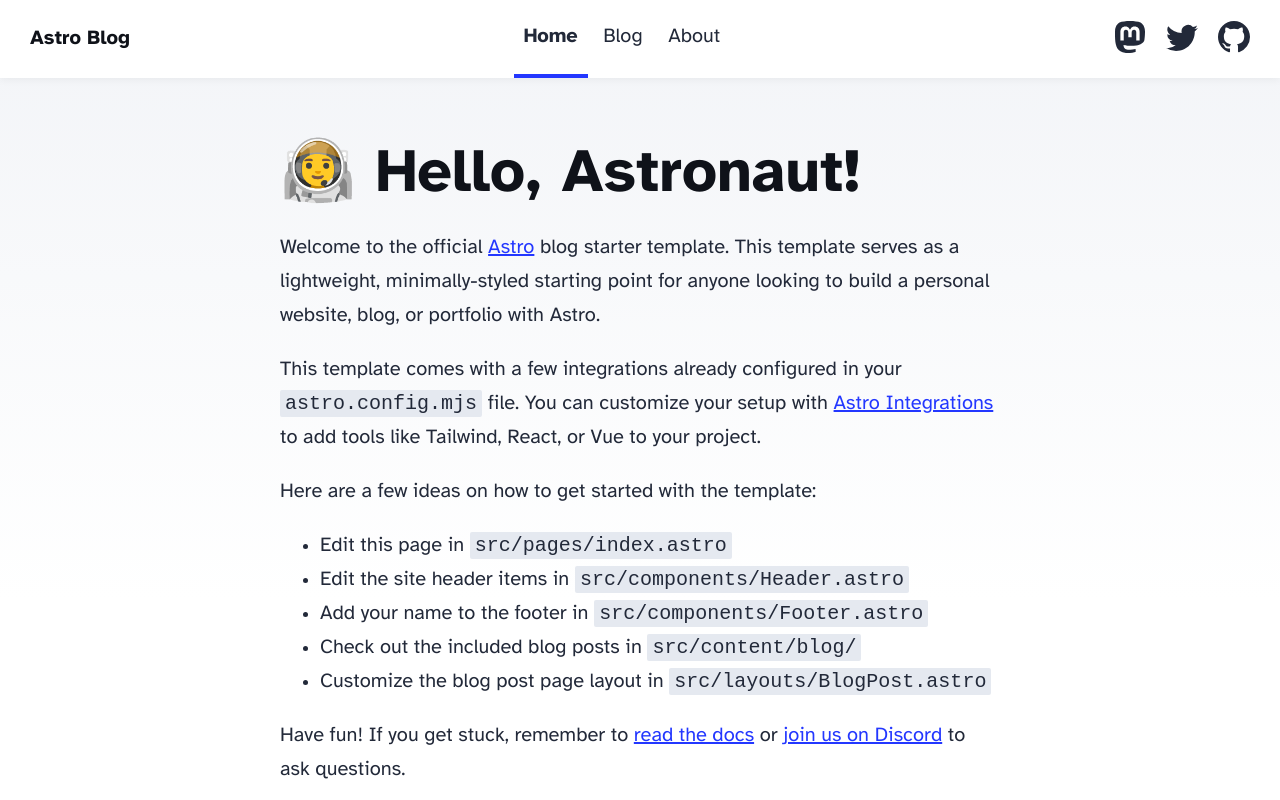
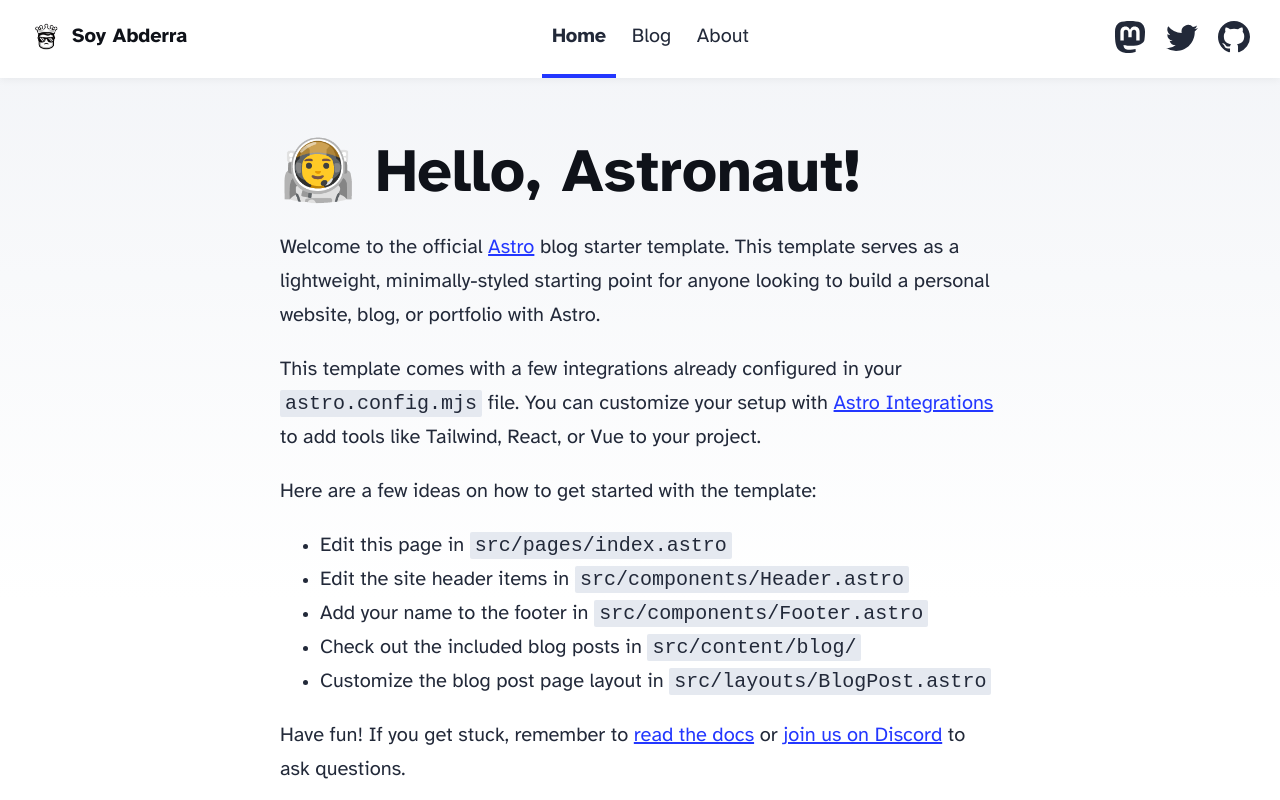
Before and after one commit to abdedarghal111/un-blog, an Astro site: page / in a window 1280 px wide. Shown: the top 800 px of the page. Built offline with nearby package versions, Linux system fonts and the light colour scheme; Astro itself is replaced by a stand-in of ours.

Commit message:
Add logo to header and update site title

```diff
--- a/src/components/Header.astro
+++ b/src/components/Header.astro
@@ -5,7 +5,12 @@ import { SITE_TITLE } from '../consts';
 
 <header>
 	<nav>
-		<h2><a href="/">{SITE_TITLE}</a></h2>
+                <h2>
+                        <a href="/">
+                                <img src="/logo.png" alt="Logo" class="logo" />
+                                {SITE_TITLE}
+                        </a>
+                </h2>
 		<div class="internal-links">
 			<HeaderLink href="/">Home</HeaderLink>
 			<HeaderLink href="/blog">Blog</HeaderLink>
@@ -54,10 +59,17 @@ import { SITE_TITLE } from '../consts';
 		font-size: 1em;
 	}
 
-	h2 a,
-	h2 a.active {
-		text-decoration: none;
-	}
+        h2 a,
+        h2 a.active {
+                display: flex;
+                align-items: center;
+                text-decoration: none;
+        }
+        .logo {
+                width: 32px;
+                height: 32px;
+                margin-right: 0.5em;
+        }
 	nav {
 		display: flex;
 		align-items: center;
--- a/src/consts.js
+++ b/src/consts.js
@@ -1,5 +1,5 @@
 // Place any global data in this file.
 // You can import this data from anywhere in your site by using the `import` keyword.
 
-export const SITE_TITLE = 'Astro Blog';
+export const SITE_TITLE = 'Soy Abderra';
 export const SITE_DESCRIPTION = 'Welcome to my website!';
```
